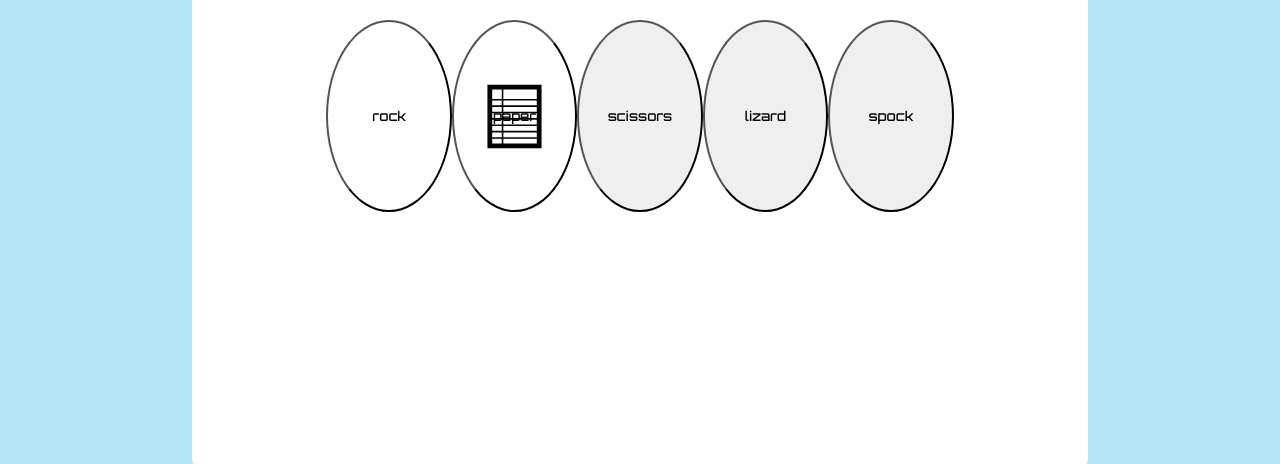
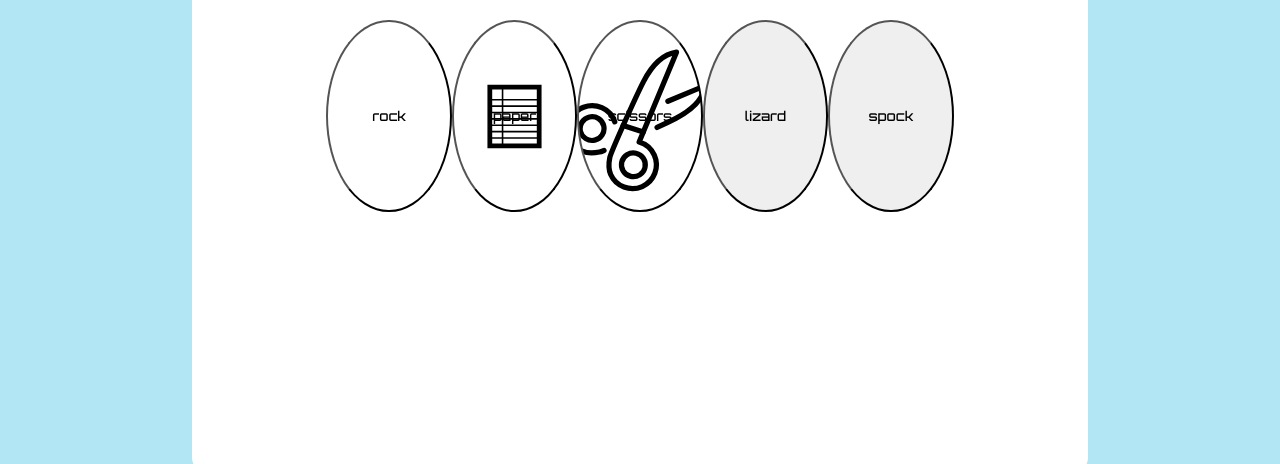
Before and after one commit to Mcdaid101/Rock-Paper-Scissors-Lizard-Spock, a plain HTML site: page index.html in a window 1280 px wide. Shown: the part 222-686 px from the top of the page. Drawn offline with Linux system fonts and the light colour scheme.

Commit message:
added images to the buttons

```diff
--- a/assets/css/style.css
+++ b/assets/css/style.css
@@ -62,3 +62,8 @@ h1 {
     background: url('../images/paper.svg') no-repeat center center;
     background-size: contain;
 }
+
+#scissors {
+    background: url('../images/scissors.svg') no-repeat center center;
+    background-size: cover;
+}
```
Also changed, not shown: assets/images/scissors.svg (added).
